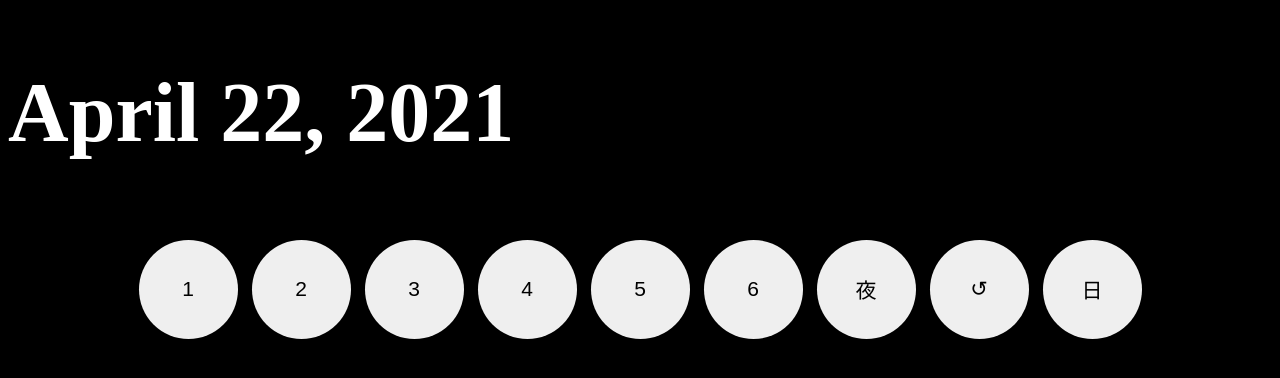
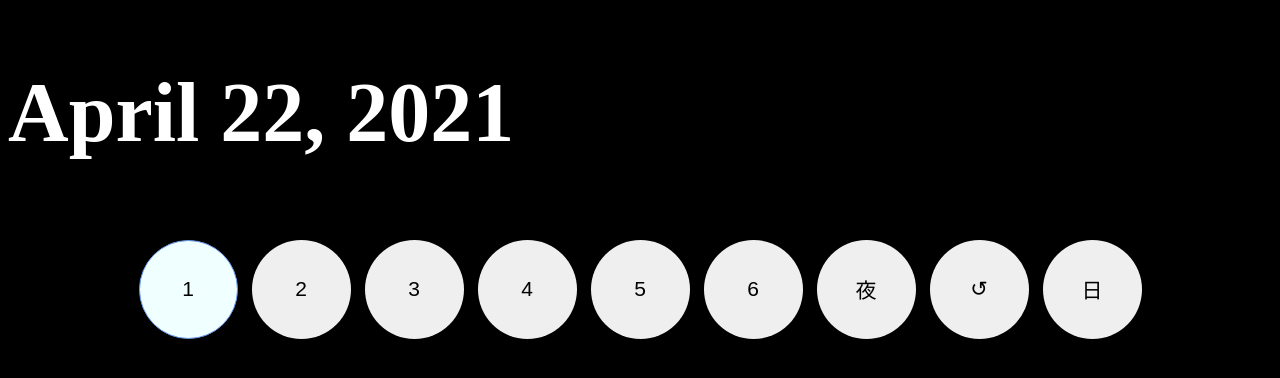
Before and after one commit to nuoxoxo/dmd, a React (Vite) app: page / in a window 1280 px wide. In both pictures the pointer is over the button 188 px from the left and 289 px from the top of the page. Shown: the top 378 px of the page. Built offline with nearby package versions, Linux system fonts and the light colour scheme; the HTML template or start-up script is replaced by a standard one.

Commit message:
Update App.scss

```diff
--- a/src/styles/App.scss
+++ b/src/styles/App.scss
@@ -60,6 +60,10 @@ button {
   user-select: none;
   font-size: $TXT-SIZE-05;
   cursor:pointer;
+  &:hover {
+    background-color: azure;
+    border: 1px solid cornflowerblue ;
+  }
 }
 
 .switch {
```
